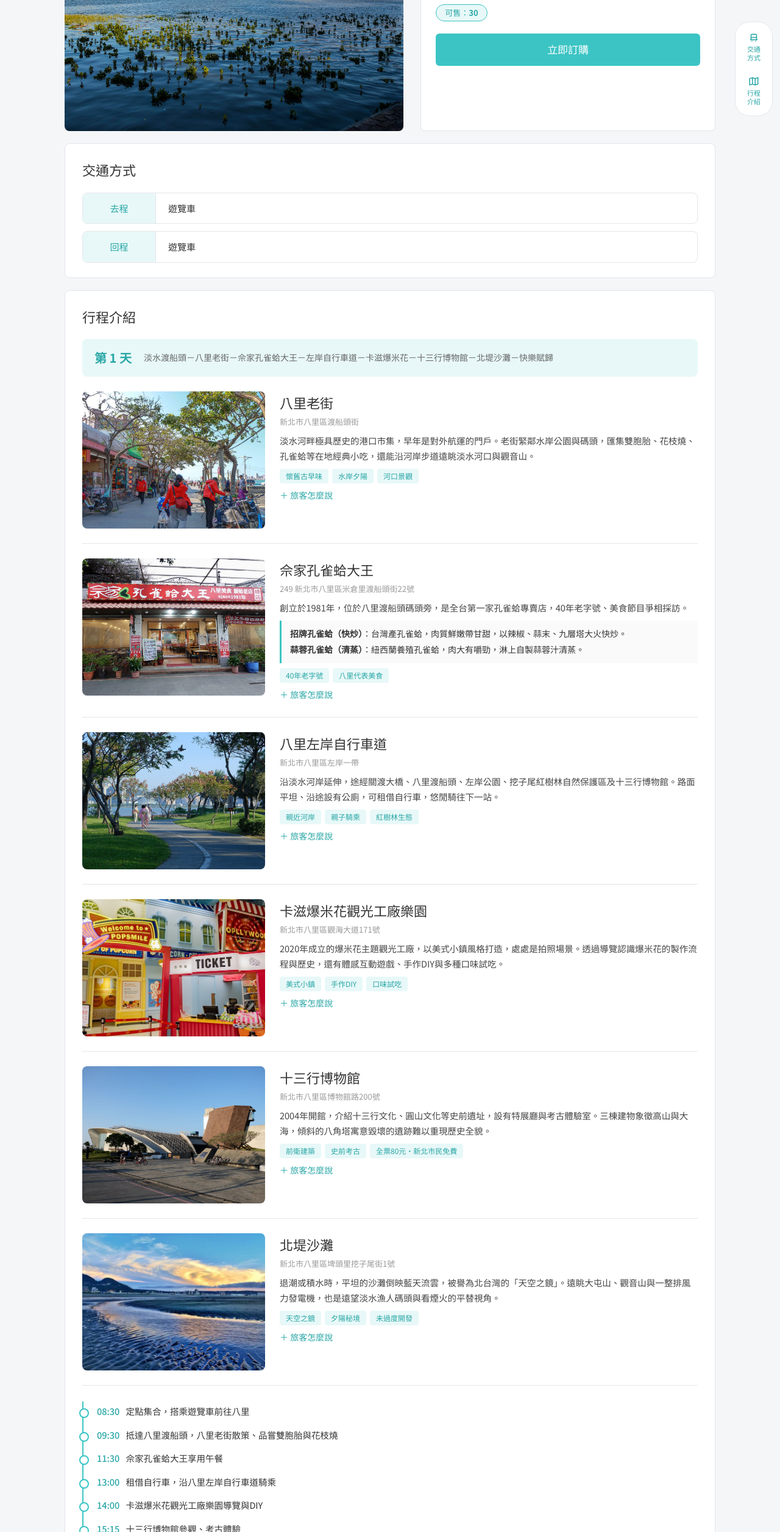
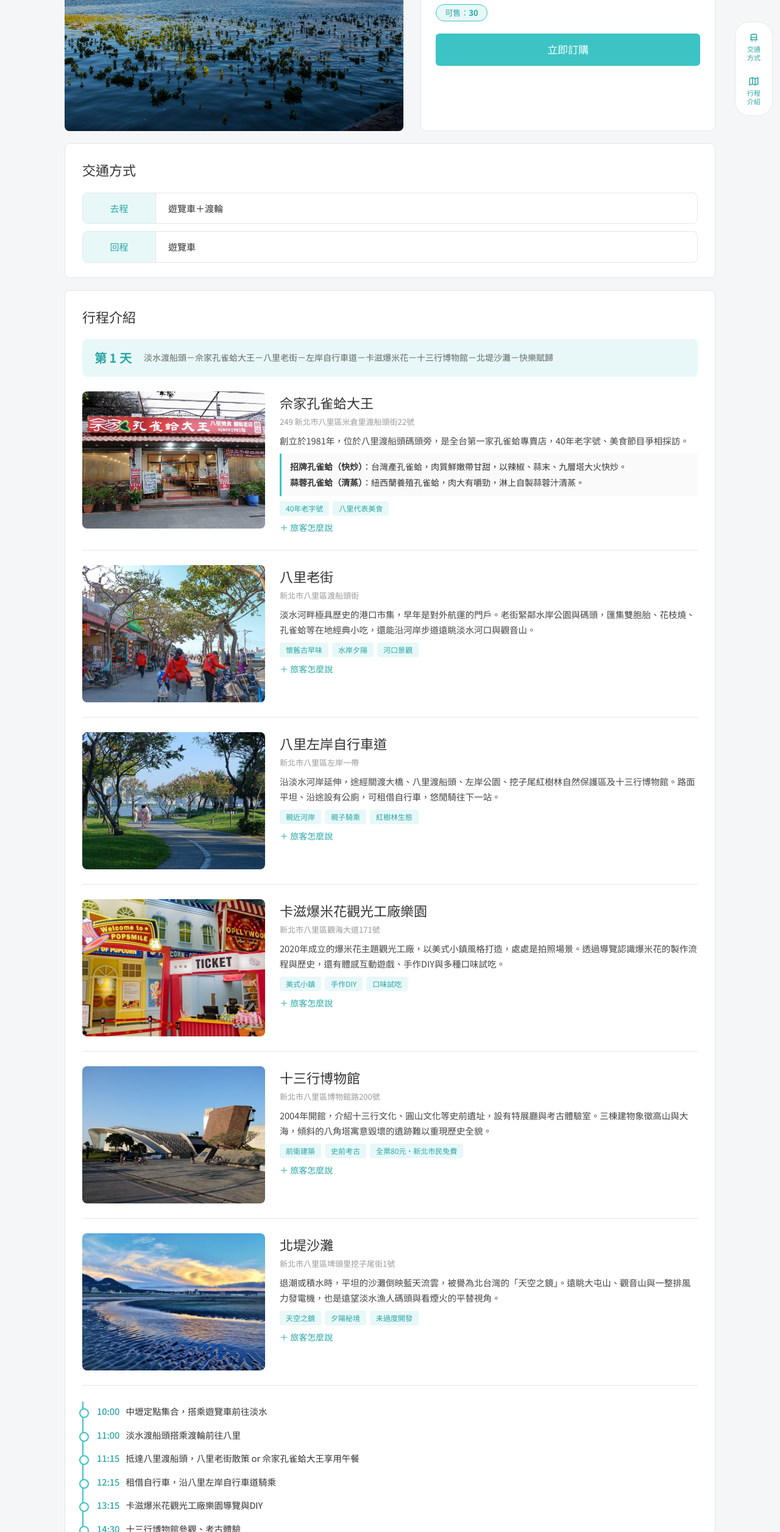
Before and after one commit to Marlo-liu0217/bali-trip, a plain HTML site: page index.html in a window 1280 px wide. Shown: the part 287-2800 px from the top of the page at 61% size. Drawn offline with Linux system fonts and the light colour scheme.

Commit message:
Update schedule: depart from 中壢, add Tamsui ferry, retime stops
Co-Authored-By: Claude Opus 5.5 <noreply@anthropic.com>

```diff
--- a/index.html
+++ b/index.html
@@ -233,7 +233,7 @@ footer li{margin:2px 0;word-break:break-all}
   <section class="card" id="traffic">
     <h2>交通方式</h2>
     <div class="legs">
-      <table class="leg"><tr><th>去程</th><td>遊覽車</td></tr></table>
+      <table class="leg"><tr><th>去程</th><td>遊覽車＋渡輪</td></tr></table>
       <table class="leg"><tr><th>回程</th><td>遊覽車</td></tr></table>
     </div>
   </section>
@@ -242,23 +242,7 @@ footer li{margin:2px 0;word-break:break-all}
   <!-- itinerary -->
   <section class="card" id="itinerary">
     <h2>行程介紹</h2>
-    <div class="day"><b>第 1 天</b><span>淡水渡船頭－八里老街－佘家孔雀蛤大王－左岸自行車道－卡滋爆米花－十三行博物館－北堤沙灘－快樂賦歸</span></div>
-
-    <article class="spot">
-      <figure class="spot-img" style="margin:0"><img src="images/spot-oldstreet.jpg" alt="八里老街" loading="lazy"></figure>
-      <div>
-        <h3>八里老街</h3>
-        <div class="addr">新北市八里區渡船頭街</div>
-        <p>淡水河畔極具歷史的港口市集，早年是對外航運的門戶。老街緊鄰水岸公園與碼頭，匯集雙胞胎、花枝燒、孔雀蛤等在地經典小吃，還能沿河岸步道遠眺淡水河口與觀音山。</p>
-        <div class="tags"><span class="tag">懷舊古早味</span><span class="tag">水岸夕陽</span><span class="tag">河口景觀</span></div>
-        <details><summary>旅客怎麼說</summary>
-          <div class="rev">
-            <div class="g"><h4>好評</h4><ul><li>小吃銅板價、選擇多元，雙胞胎與花枝燒很有特色</li><li>水岸視野開闊，夕陽浪漫</li><li>河岸步道適合散步、騎車</li></ul></div>
-            <div class="b"><h4>負評</h4><ul><li>假日熱門小吃排隊久</li><li>停車位一位難求、易塞車</li><li>部分店家重複性高，夏季蚊蟲多</li></ul></div>
-          </div>
-        </details>
-      </div>
-    </article>
+    <div class="day"><b>第 1 天</b><span>淡水渡船頭－佘家孔雀蛤大王－八里老街－左岸自行車道－卡滋爆米花－十三行博物館－北堤沙灘－快樂賦歸</span></div>
 
     <article class="spot">
       <figure class="spot-img" style="margin:0"><img src="images/spot-mussel.jpg" alt="佘家孔雀蛤大王店面" loading="lazy"></figure>
@@ -275,6 +259,22 @@ footer li{margin:2px 0;word-break:break-all}
           <div class="rev">
             <div class="g"><h4>好評</h4><ul><li>指標老字號，媒體盛讚</li><li>獨門醬汁鹹香下飯</li><li>蛤肉飽滿、菜色選擇多</li></ul></div>
             <div class="b"><h4>負評</h4><ul><li>份量縮水、價格略高，白飯另計</li><li>假日尖峰常需排隊</li></ul></div>
+          </div>
+        </details>
+      </div>
+    </article>
+
+    <article class="spot">
+      <figure class="spot-img" style="margin:0"><img src="images/spot-oldstreet.jpg" alt="八里老街" loading="lazy"></figure>
+      <div>
+        <h3>八里老街</h3>
+        <div class="addr">新北市八里區渡船頭街</div>
+        <p>淡水河畔極具歷史的港口市集，早年是對外航運的門戶。老街緊鄰水岸公園與碼頭，匯集雙胞胎、花枝燒、孔雀蛤等在地經典小吃，還能沿河岸步道遠眺淡水河口與觀音山。</p>
+        <div class="tags"><span class="tag">懷舊古早味</span><span class="tag">水岸夕陽</span><span class="tag">河口景觀</span></div>
+        <details><summary>旅客怎麼說</summary>
+          <div class="rev">
+            <div class="g"><h4>好評</h4><ul><li>小吃銅板價、選擇多元，雙胞胎與花枝燒很有特色</li><li>水岸視野開闊，夕陽浪漫</li><li>河岸步道適合散步、騎車</li></ul></div>
+            <div class="b"><h4>負評</h4><ul><li>假日熱門小吃排隊久</li><li>停車位一位難求、易塞車</li><li>部分店家重複性高，夏季蚊蟲多</li></ul></div>
           </div>
         </details>
       </div>
@@ -345,14 +345,15 @@ footer li{margin:2px 0;word-break:break-all}
     </article>
 
     <ol class="timeline">
-      <li><time>08:30</time>定點集合，搭乘遊覽車前往八里</li>
-      <li><time>09:30</time>抵達八里渡船頭，八里老街散策、品嘗雙胞胎與花枝燒</li>
-      <li><time>11:30</time>佘家孔雀蛤大王享用午餐</li>
-      <li><time>13:00</time>租借自行車，沿八里左岸自行車道騎乘</li>
-      <li><time>14:00</time>卡滋爆米花觀光工廠樂園導覽與DIY</li>
-      <li><time>15:15</time>十三行博物館參觀、考古體驗</li>
-      <li><time>16:45</time>北堤沙灘漫步，欣賞天空之鏡與夕陽</li>
-      <li><time>18:00</time>搭乘遊覽車返回集合地點，快樂賦歸</li>
+      <li><time>10:00</time>中壢定點集合，搭乘遊覽車前往淡水</li>
+      <li><time>11:00</time>淡水渡船頭搭乘渡輪前往八里</li>
+      <li><time>11:15</time>抵達八里渡船頭，八里老街散策 or 佘家孔雀蛤大王享用午餐</li>
+      <li><time>12:15</time>租借自行車，沿八里左岸自行車道騎乘</li>
+      <li><time>13:15</time>卡滋爆米花觀光工廠樂園導覽與DIY</li>
+      <li><time>14:30</time>十三行博物館參觀、考古體驗</li>
+      <li><time>16:15</time>北堤沙灘漫步，欣賞天空之鏡與夕陽</li>
+      <li><time>17:30</time>搭乘遊覽車返回中壢，快樂賦歸</li>
+      <li><time>18:30</time>抵達中壢</li>
     </ol>
 
     <div class="meals">
```
